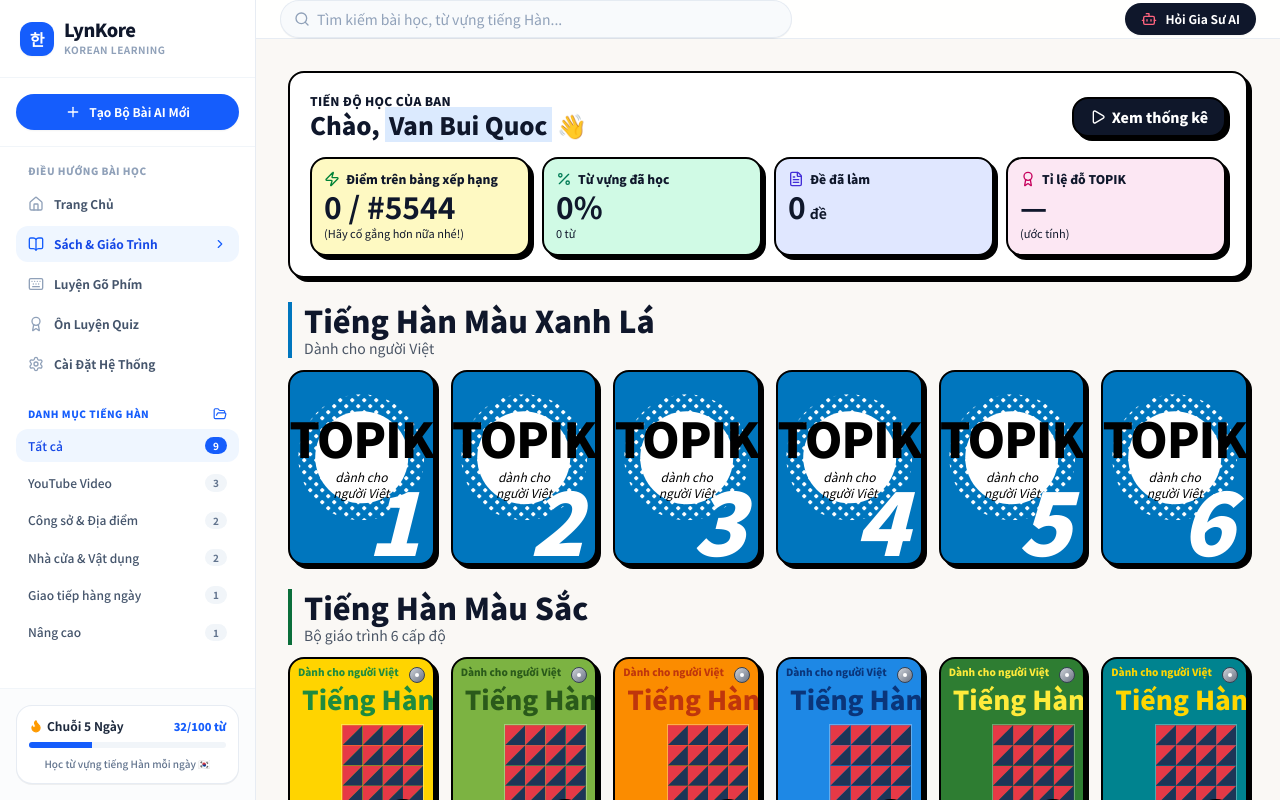
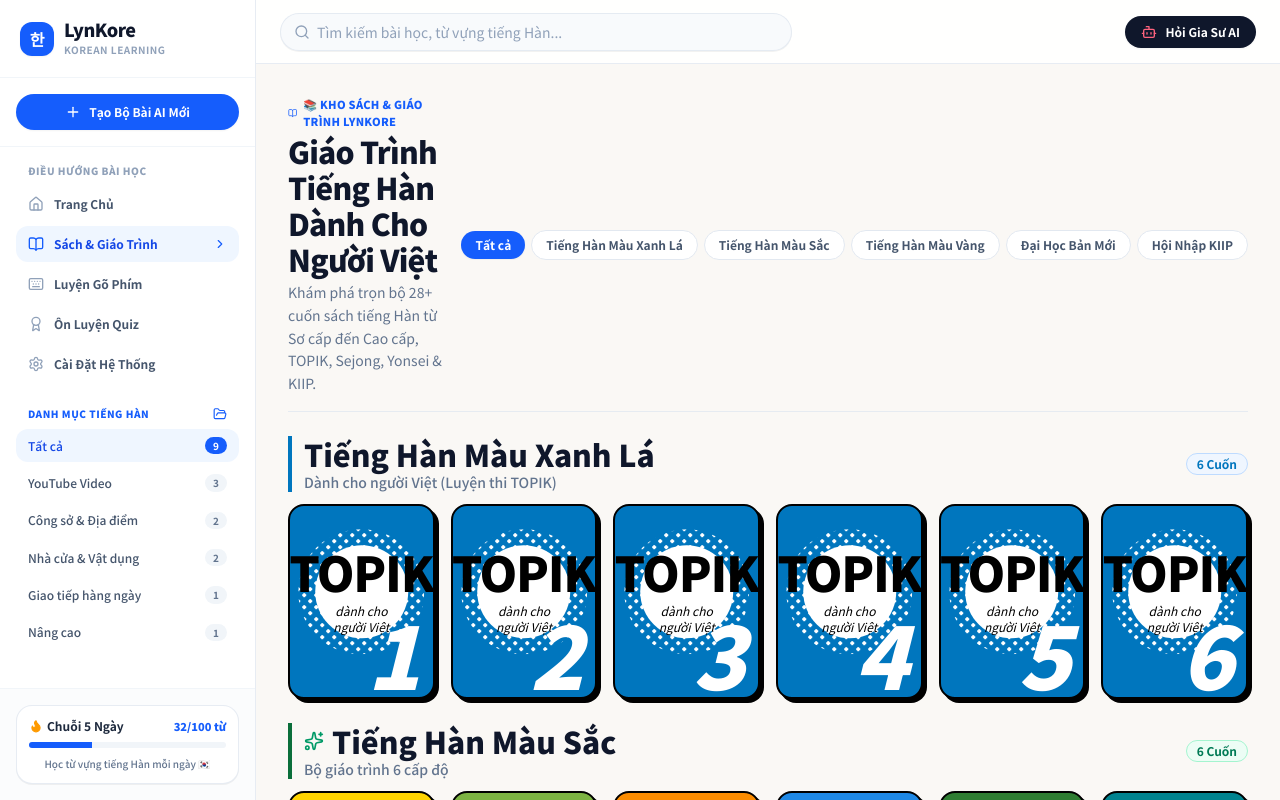
Before and after one commit to bbqqvv/korean-mcp, a Next.js app: page /books in a window 1280 px wide. Built offline with nearby package versions, Linux system fonts and the light colour scheme.

Commit message:
feat(books): remove progress stats card and clean up header while keeping exact book cards

```diff
--- a/src/app/books/page.tsx
+++ b/src/app/books/page.tsx
@@ -7,12 +7,52 @@
 import CreateDeckModal from '@/components/create-deck-modal';
 import AITutorDrawer from '@/components/ai-tutor-drawer';
 import { useTheme } from '@/lib/theme-context';
+import { BookOpen, Sparkles, Bookmark, GraduationCap, FileText } from 'lucide-react';
 
 export default function BooksPage() {
   const { themeConfig } = useTheme();
   const [isMobileSidebarOpen, setIsMobileSidebarOpen] = useState(false);
   const [isCreateModalOpen, setIsCreateModalOpen] = useState(false);
   const [isAITutorOpen, setIsAITutorOpen] = useState(false);
+  const [selectedCategory, setSelectedCategory] = useState<string>('Tất cả');
+  const [searchQuery, setSearchQuery] = useState<string>('');
+
+  const categories = [
+    'Tất cả',
+    'Tiếng Hàn Màu Xanh Lá',
+    'Tiếng Hàn Màu Sắc',
+    'Tiếng Hàn Màu Vàng',
+    'Đại Học Bản Mới',
+    'Hội Nhập KIIP'
+  ];
+
+  // SVG component for Yonsei Banner
+  const YonseiBannerSVG = () => (
+    <svg viewBox="0 0 400 110" preserveAspectRatio="xMidYMid slice" className="w-full h-full" aria-hidden="true">
+      <rect x="0" y="0" width="400" height="110" fill="#ffffff" />
+      <circle cx="200" cy="55" r="38" fill="#F4A261" opacity="0.35" />
+      <g>
+        <path d="M 14 26 Q 22 18 30 26 Z" fill="#F4C45A" />
+        <circle cx="22" cy="32" r="7" fill="#F5D6A9" />
+        <circle cx="19.5" cy="31" r="0.8" fill="#333" />
+        <circle cx="24.5" cy="31" r="0.8" fill="#333" />
+        <circle cx="18" cy="34" r="1" fill="#F2A0AA" />
+        <circle cx="26" cy="34" r="1" fill="#F2A0AA" />
+        <path d="M 14 39 L 30 39 L 36 60 L 8 60 Z" fill="#E11D2A" />
+        <path d="M 14 39 L 30 39 L 28 43 L 16 43 Z" fill="#ffffff" />
+      </g>
+      <g>
+        <circle cx="68" cy="28" r="6" fill="#F4C45A" />
+        <circle cx="65" cy="33.2" r="6" fill="#F4C45A" />
+        <circle cx="59" cy="33.2" r="6" fill="#F4C45A" />
+        <circle cx="56" cy="28" r="6" fill="#F4C45A" />
+        <circle cx="59" cy="22.8" r="6" fill="#F4C45A" />
+        <circle cx="65" cy="22.8" r="6" fill="#F4C45A" />
+        <circle cx="62" cy="28" r="4.5" fill="#E11D2A" />
+        <circle cx="62" cy="28" r="2.1" fill="#ffffff" />
+      </g>
+    </svg>
+  );
 
   return (
     <div className={`flex h-screen ${themeConfig.canvasBg} ${themeConfig.canvasText} overflow-hidden font-sans`}>
@@ -24,166 +64,63 @@
 
       <div className="flex-1 flex flex-col min-w-0 h-full overflow-hidden">
         <Header
+          searchQuery={searchQuery}
+          onSearchChange={(q) => setSearchQuery(q)}
           onOpenMobileSidebar={() => setIsMobileSidebarOpen(true)}
           onOpenCreateModal={() => setIsCreateModalOpen(true)}
           onOpenAITutor={() => setIsAITutorOpen(true)}
         />
 
-        <main className="relative flex flex-col gap-6 min-h-[calc(98vh-24px)] px-4 lg:px-8 py-8 max-w-[1215px] mx-auto w-full overflow-y-auto pb-32 md:pb-16">
-          {/* USER PROGRESS DASHBOARD CARD */}
-          <div className="w-full bg-secondary-background border-2 border-border rounded-base shadow-shadow p-4 lg:p-5 flex flex-col gap-4">
-            <div className="flex items-center justify-between gap-3 flex-wrap">
-              <div>
-                <p className="text-xs text-foreground/60 font-heading uppercase tracking-wide">
-                  Tiến độ học của bạn
+        <main className="flex-1 overflow-y-auto p-4 sm:p-6 lg:p-8 space-y-6 pb-28 md:pb-12 max-w-6xl w-full mx-auto [-ms-overflow-style:none] [scrollbar-width:none] [&::-webkit-scrollbar]:hidden">
+          {/* CLEAN ELEGANT PAGE HEADER (STATS REMOVED) */}
+          <div className="flex flex-col sm:flex-row sm:items-center justify-between gap-4 border-b border-slate-200/80 pb-4">
+            <div className="space-y-1">
+              <div className="flex items-center gap-2">
+                <span className={`text-[11px] ${themeConfig.primaryText} font-extrabold tracking-wide uppercase flex items-center gap-1.5`}>
+                  <BookOpen className="w-3.5 h-3.5" /> 📚 KHO SÁCH &amp; GIÁO TRÌNH LYNKORE
+                </span>
+              </div>
+              <h1 className="text-xl sm:text-2xl lg:text-3xl font-black text-slate-900 tracking-tight">
+                Giáo Trình Tiếng Hàn Dành Cho Người Việt
+              </h1>
+              <p className="text-xs sm:text-sm text-slate-500 max-w-2xl leading-relaxed">
+                Khám phá trọn bộ 28+ cuốn sách tiếng Hàn từ Sơ cấp đến Cao cấp, TOPIK, Sejong, Yonsei &amp; KIIP.
               </p>
-                <h2 className="text-xl lg:text-2xl font-heading">
-                  Chào, <span className="bg-blue-100 px-1">Van Bui Quoc</span> 👋
-                </h2>
             </div>
 
-              <Link
-                className="inline-flex items-center gap-1.5 bg-main text-main-foreground px-4 py-2 rounded-base border-2 border-border font-heading text-sm shadow-shadow hover:translate-x-boxShadowX hover:translate-y-boxShadowY hover:shadow-none transition-all cursor-pointer"
-                href="/review"
+            {/* CATEGORY FILTER PILLS */}
+            <div className="flex items-center gap-1.5 overflow-x-auto pb-1 sm:pb-0 shrink-0 [-ms-overflow-style:none] [scrollbar-width:none] [&::-webkit-scrollbar]:hidden">
+              {categories.map((cat) => (
+                <button
+                  key={cat}
+                  onClick={() => setSelectedCategory(cat)}
+                  className={`px-3.5 py-1.5 rounded-full text-xs font-bold transition-all shrink-0 ${
+                    selectedCategory === cat
+                      ? `${themeConfig.primaryBg} text-white shadow-xs`
+                      : 'bg-white border border-slate-200 text-slate-600 hover:text-slate-900 hover:bg-slate-50'
+                  }`}
                 >
-                <svg
-                  xmlns="http://www.w3.org/2000/svg"
-                  width="24"
-                  height="24"
-                  viewBox="0 0 24 24"
-                  fill="none"
-                  stroke="currentColor"
-                  strokeWidth="2"
-                  strokeLinecap="round"
-                  strokeLinejoin="round"
-                  className="lucide lucide-play h-4 w-4"
-                  aria-hidden="true"
-                >
-                  <path d="M5 5a2 2 0 0 1 3.008-1.728l11.997 6.998a2 2 0 0 1 .003 3.458l-12 7A2 2 0 0 1 5 19z" />
-                </svg>
-                Xem thống kê
-              </Link>
-            </div>
-
-            <div className="grid grid-cols-2 lg:grid-cols-4 gap-3">
-              {/* Stat 1 */}
-              <div className="rounded-base border-2 border-border shadow-shadow p-3 flex flex-col gap-1 bg-yellow-100">
-                <div className="flex items-center gap-1.5 text-xs font-heading text-foreground/70">
-                  <svg
-                    xmlns="http://www.w3.org/2000/svg"
-                    width="24"
-                    height="24"
-                    viewBox="0 0 24 24"
-                    fill="none"
-                    stroke="currentColor"
-                    strokeWidth="2"
-                    strokeLinecap="round"
-                    strokeLinejoin="round"
-                    className="lucide lucide-zap h-4 w-4 text-green-700"
-                    aria-hidden="true"
-                  >
-                    <path d="M4 14a1 1 0 0 1-.78-1.63l9.9-10.2a.5.5 0 0 1 .86.46l-1.92 6.02A1 1 0 0 0 13 10h7a1 1 0 0 1 .78 1.63l-9.9 10.2a.5.5 0 0 1-.86-.46l1.92-6.02A1 1 0 0 0 11 14z" />
-                  </svg>
-                  Điểm trên bảng xếp hạng
-                </div>
-                <div className="text-2xl lg:text-3xl font-bold leading-none">0 / #5544</div>
-                <p className="text-[11px] text-foreground/60">(Hãy cố gắng hơn nữa nhé!)</p>
-              </div>
-
-              {/* Stat 2 */}
-              <div className="rounded-base border-2 border-border shadow-shadow p-3 flex flex-col gap-1 bg-emerald-100">
-                <div className="flex items-center gap-1.5 text-xs font-heading text-foreground/70">
-                  <svg
-                    xmlns="http://www.w3.org/2000/svg"
-                    width="24"
-                    height="24"
-                    viewBox="0 0 24 24"
-                    fill="none"
-                    stroke="currentColor"
-                    strokeWidth="2"
-                    strokeLinecap="round"
-                    strokeLinejoin="round"
-                    className="lucide lucide-percent h-4 w-4 text-emerald-700"
-                    aria-hidden="true"
-                  >
-                    <line x1="19" x2="5" y1="5" y2="19" />
-                    <circle cx="6.5" cy="6.5" r="2.5" />
-                    <circle cx="17.5" cy="17.5" r="2.5" />
-                  </svg>
-                  Từ vựng đã học
-                </div>
-                <div className="text-2xl lg:text-3xl font-bold leading-none">0%</div>
-                <p className="text-[11px] text-foreground/60">0 từ</p>
-              </div>
-
-              {/* Stat 3 */}
-              <Link
-                className="rounded-base border-2 border-border shadow-shadow p-3 flex flex-col gap-1 bg-indigo-100 transition-all cursor-pointer hover:translate-x-boxShadowX hover:translate-y-boxShadowY hover:shadow-none"
-                href="/topik/lich-su"
-              >
-                <div className="flex items-center gap-1.5 text-xs font-heading text-foreground/70">
-                  <svg
-                    xmlns="http://www.w3.org/2000/svg"
-                    width="24"
-                    height="24"
-                    viewBox="0 0 24 24"
-                    fill="none"
-                    stroke="currentColor"
-                    strokeWidth="2"
-                    strokeLinecap="round"
-                    strokeLinejoin="round"
-                    className="lucide lucide-file-text h-4 w-4 text-indigo-700"
-                    aria-hidden="true"
-                  >
-                    <path d="M6 22a2 2 0 0 1-2-2V4a2 2 0 0 1 2-2h8a2.4 2.4 0 0 1 1.704.706l3.588 3.588A2.4 2.4 0 0 1 20 8v12a2 2 0 0 1-2 2z" />
-                    <path d="M14 2v5a1 1 0 0 0 1 1h5" />
-                    <path d="M10 9H8" />
-                    <path d="M16 13H8" />
-                    <path d="M16 17H8" />
-                  </svg>
-                  Đề đã làm
-                </div>
-                <div className="text-2xl lg:text-3xl font-bold leading-none">
-                  0<span className="ml-1 text-sm font-base text-foreground/60">đề</span>
-                </div>
-              </Link>
-
-              {/* Stat 4 */}
-              <Link
-                className="rounded-base border-2 border-border shadow-shadow p-3 flex flex-col gap-1 bg-pink-100 transition-all cursor-pointer hover:translate-x-boxShadowX hover:translate-y-boxShadowY hover:shadow-none"
-                href="/topik/lich-su"
-              >
-                <div className="flex items-center gap-1.5 text-xs font-heading text-foreground/70">
-                  <svg
-                    xmlns="http://www.w3.org/2000/svg"
-                    width="24"
-                    height="24"
-                    viewBox="0 0 24 24"
-                    fill="none"
-                    stroke="currentColor"
-                    strokeWidth="2"
-                    strokeLinecap="round"
-                    strokeLinejoin="round"
-                    className="lucide lucide-award h-4 w-4 text-pink-700"
-                    aria-hidden="true"
-                  >
-                    <path d="m15.477 12.89 1.515 8.526a.5.5 0 0 1-.81.47l-3.58-2.687a1 1 0 0 0-1.197 0l-3.586 2.686a.5.5 0 0 1-.81-.469l1.514-8.526" />
-                    <circle cx="12" cy="8" r="6" />
-                  </svg>
-                  Tỉ lệ đỗ TOPIK
-                </div>
-                <div className="text-2xl lg:text-3xl font-bold leading-none">—</div>
-                <p className="text-[11px] text-foreground/60">(ước tính)</p>
-              </Link>
+                  {cat}
+                </button>
+              ))}
             </div>
           </div>
 
           {/* SECTION 1: TIẾNG HÀN MÀU XANH LÁ */}
+          {(selectedCategory === 'Tất cả' || selectedCategory === 'Tiếng Hàn Màu Xanh Lá') && (
             <section className="flex flex-col gap-3">
-            <header className="border-l-4 border-[#0076BE] pl-3">
-              <h2 className="font-heading text-2xl lg:text-3xl">Tiếng Hàn Màu Xanh Lá</h2>
-              <p className="text-sm text-gray-600">Dành cho người Việt</p>
+              <header className="border-l-4 border-[#0076BE] pl-3 flex items-center justify-between">
+                <div>
+                  <h2 className="font-heading text-xl sm:text-2xl lg:text-3xl text-slate-900 flex items-center gap-2">
+                    Tiếng Hàn Màu Xanh Lá
+                  </h2>
+                  <p className="text-xs sm:text-sm text-slate-500 font-medium">Dành cho người Việt (Luyện thi TOPIK)</p>
+                </div>
+                <span className="px-2.5 py-0.5 bg-blue-50 text-[#0076BE] border border-blue-200 rounded-full text-xs font-bold">
+                  6 Cuốn
+                </span>
               </header>
+
               <div className="grid grid-cols-3 sm:grid-cols-4 lg:grid-cols-6 gap-3 sm:gap-4">
                 {[
                   { href: '/course/so-cap-1', num: '1' },
@@ -226,13 +163,23 @@
                 ))}
               </div>
             </section>
+          )}
 
           {/* SECTION 2: TIẾNG HÀN MÀU SẮC */}
+          {(selectedCategory === 'Tất cả' || selectedCategory === 'Tiếng Hàn Màu Sắc') && (
             <section className="flex flex-col gap-3">
-            <header className="border-l-4 border-[#0a6e3a] pl-3">
-              <h2 className="font-heading text-2xl lg:text-3xl">Tiếng Hàn Màu Sắc</h2>
-              <p className="text-sm text-gray-600">Bộ giáo trình 6 cấp độ</p>
+              <header className="border-l-4 border-[#0a6e3a] pl-3 flex items-center justify-between">
+                <div>
+                  <h2 className="font-heading text-xl sm:text-2xl lg:text-3xl text-slate-900 flex items-center gap-2">
+                    <Sparkles className="w-5 h-5 text-emerald-600 inline-block" /> Tiếng Hàn Màu Sắc
+                  </h2>
+                  <p className="text-xs sm:text-sm text-slate-500 font-medium">Bộ giáo trình 6 cấp độ</p>
+                </div>
+                <span className="px-2.5 py-0.5 bg-emerald-50 text-emerald-700 border border-emerald-200 rounded-full text-xs font-bold">
+                  6 Cuốn
+                </span>
               </header>
+
               <div className="grid grid-cols-3 sm:grid-cols-4 lg:grid-cols-6 gap-3 sm:gap-4">
                 {[
                   { href: '/course/seoul-1', bg: 'rgb(255, 212, 0)', textColor: 'rgb(30, 139, 63)', badgeBg: 'rgb(30, 139, 63)', num: '1' },
@@ -302,13 +249,23 @@
                 ))}
               </div>
             </section>
+          )}
 
           {/* SECTION 3: TIẾNG HÀN MÀU VÀNG */}
+          {(selectedCategory === 'Tất cả' || selectedCategory === 'Tiếng Hàn Màu Vàng') && (
             <section className="flex flex-col gap-3">
-            <header className="border-l-4 border-[#B27B3E] pl-3">
-              <h2 className="font-heading text-2xl lg:text-3xl">Tiếng Hàn Màu Vàng</h2>
-              <p className="text-sm text-gray-600">Giáo trình tiếng Hàn của Vua</p>
+              <header className="border-l-4 border-[#B27B3E] pl-3 flex items-center justify-between">
+                <div>
+                  <h2 className="font-heading text-xl sm:text-2xl lg:text-3xl text-slate-900 flex items-center gap-2">
+                    <Bookmark className="w-5 h-5 text-[#B27B3E] inline-block" /> Tiếng Hàn Màu Vàng
+                  </h2>
+                  <p className="text-xs sm:text-sm text-slate-500 font-medium">Giáo trình tiếng Hàn của Vua (Sejong)</p>
+                </div>
+                <span className="px-2.5 py-0.5 bg-amber-50 text-[#B27B3E] border border-amber-200 rounded-full text-xs font-bold">
+                  8 Cuốn
+                </span>
               </header>
+
               <div className="grid grid-cols-3 sm:grid-cols-4 lg:grid-cols-6 gap-3 sm:gap-4">
                 {[1, 2, 3, 4, 5, 6, 7, 8].map((num) => (
                   <Link key={num} href={`/course/sejong-${num}`}>
@@ -350,13 +307,23 @@
                 ))}
               </div>
             </section>
+          )}
 
           {/* SECTION 4: TIẾNG HÀN ĐẠI HỌC BẢN MỚI */}
+          {(selectedCategory === 'Tất cả' || selectedCategory === 'Đại Học Bản Mới') && (
             <section className="flex flex-col gap-3">
-            <header className="border-l-4 border-[#E11D2A] pl-3">
-              <h2 className="font-heading text-2xl lg:text-3xl">Tiếng Hàn Đại Học Bản Mới</h2>
-              <p className="text-sm text-gray-600">Trọng tâm từ vựng &amp; ngữ pháp</p>
+              <header className="border-l-4 border-[#E11D2A] pl-3 flex items-center justify-between">
+                <div>
+                  <h2 className="font-heading text-xl sm:text-2xl lg:text-3xl text-slate-900 flex items-center gap-2">
+                    <GraduationCap className="w-5 h-5 text-[#E11D2A] inline-block" /> Tiếng Hàn Đại Học Bản Mới
+                  </h2>
+                  <p className="text-xs sm:text-sm text-slate-500 font-medium">Trọng tâm từ vựng &amp; ngữ pháp (Yonsei)</p>
+                </div>
+                <span className="px-2.5 py-0.5 bg-rose-50 text-[#E11D2A] border border-rose-200 rounded-full text-xs font-bold">
+                  6 Cuốn
+                </span>
               </header>
+
               <div className="grid grid-cols-3 sm:grid-cols-4 lg:grid-cols-6 gap-3 sm:gap-4">
                 {[
                   { num: 1, color: 'rgb(91, 127, 184)' },
@@ -369,46 +336,12 @@
                   <Link key={item.num} href={`/course/yonsei-${item.num}`}>
                     <div className="relative aspect-[3/4] rounded-base border-2 border-border shadow-shadow overflow-hidden transition-all bg-white cursor-pointer hover:translate-x-boxShadowX hover:translate-y-boxShadowY hover:shadow-none">
                       <div className="absolute inset-x-0 top-0 h-[24%]">
-                      <svg viewBox="0 0 400 110" preserveAspectRatio="xMidYMid slice" className="w-full h-full" aria-hidden="true">
-                        <rect x="0" y="0" width="400" height="110" fill="#ffffff" />
-                        <circle cx="200" cy="55" r="38" fill="#F4A261" opacity="0.35" />
-                        <g>
-                          <path d="M 14 26 Q 22 18 30 26 Z" fill="#F4C45A" />
-                          <circle cx="22" cy="32" r="7" fill="#F5D6A9" />
-                          <circle cx="19.5" cy="31" r="0.8" fill="#333" />
-                          <circle cx="24.5" cy="31" r="0.8" fill="#333" />
-                          <circle cx="18" cy="34" r="1" fill="#F2A0AA" />
-                          <circle cx="26" cy="34" r="1" fill="#F2A0AA" />
-                          <path d="M 14 39 L 30 39 L 36 60 L 8 60 Z" fill="#E11D2A" />
-                          <path d="M 14 39 L 30 39 L 28 43 L 16 43 Z" fill="#ffffff" />
-                        </g>
-                        <g>
-                          <circle cx="68" cy="28" r="6" fill="#F4C45A" />
-                          <circle cx="65" cy="33.196" r="6" fill="#F4C45A" />
-                          <circle cx="59" cy="33.196" r="6" fill="#F4C45A" />
-                          <circle cx="56" cy="28" r="6" fill="#F4C45A" />
-                          <circle cx="59" cy="22.803" r="6" fill="#F4C45A" />
-                          <circle cx="65" cy="22.803" r="6" fill="#F4C45A" />
-                          <circle cx="62" cy="28" r="4.5" fill="#E11D2A" />
-                          <circle cx="62" cy="28" r="2.1" fill="#ffffff" />
-                        </g>
-                      </svg>
+                        <YonseiBannerSVG />
                       </div>
                       <div className="absolute inset-x-0 bottom-[6%] h-[24%]">
-                      <svg viewBox="0 0 400 110" preserveAspectRatio="xMidYMid slice" className="w-full h-full" aria-hidden="true" style={{ transform: 'scaleY(-1)' }}>
-                        <rect x="0" y="0" width="400" height="110" fill="#ffffff" />
-                        <circle cx="200" cy="55" r="38" fill="#F4A261" opacity="0.35" />
-                        <g>
-                          <path d="M 14 26 Q 22 18 30 26 Z" fill="#F4C45A" />
-                          <circle cx="22" cy="32" r="7" fill="#F5D6A9" />
-                          <circle cx="19.5" cy="31" r="0.8" fill="#333" />
-                          <circle cx="24.5" cy="31" r="0.8" fill="#333" />
-                          <circle cx="18" cy="34" r="1" fill="#F2A0AA" />
-                          <circle cx="26" cy="34" r="1" fill="#F2A0AA" />
-                          <path d="M 14 39 L 30 39 L 36 60 L 8 60 Z" fill="#E11D2A" />
-                          <path d="M 14 39 L 30 39 L 28 43 L 16 43 Z" fill="#ffffff" />
-                        </g>
-                      </svg>
+                        <div className="w-full h-full transform -scale-y-100">
+                          <YonseiBannerSVG />
+                        </div>
                       </div>
                       <div className="absolute top-[40%] left-[6%] right-[6%] flex items-start">
                         <div className="flex-1 min-w-0 leading-[0.95] text-center">
@@ -430,13 +363,23 @@
                 ))}
               </div>
             </section>
+          )}
 
-          {/* SECTION 5: TIẾNG HÀN HỘI NHẬP (EXACT USER CODE FOR KIIP 1 & KIIP 3) */}
+          {/* SECTION 5: TIẾNG HÀN HỘI NHẬP (KIIP) */}
+          {(selectedCategory === 'Tất cả' || selectedCategory === 'Hội Nhập KIIP') && (
             <section className="flex flex-col gap-3">
-            <header className="border-l-4 border-emerald-600 pl-3">
-              <h2 className="font-heading text-2xl lg:text-3xl">Tiếng Hàn Hội Nhập</h2>
-              <p className="text-sm text-gray-600">Giáo trình tiếng Hàn hội nhập xã hội Hàn Quốc (KIIP)</p>
+              <header className="border-l-4 border-emerald-600 pl-3 flex items-center justify-between">
+                <div>
+                  <h2 className="font-heading text-xl sm:text-2xl lg:text-3xl text-slate-900 flex items-center gap-2">
+                    <FileText className="w-5 h-5 text-emerald-600 inline-block" /> Tiếng Hàn Hội Nhập
+                  </h2>
+                  <p className="text-xs sm:text-sm text-slate-500 font-medium">Giáo trình tiếng Hàn hội nhập xã hội Hàn Quốc (KIIP)</p>
+                </div>
+                <span className="px-2.5 py-0.5 bg-emerald-50 text-emerald-700 border border-emerald-200 rounded-full text-xs font-bold">
+                  2 Cuốn
+                </span>
               </header>
+
               <div className="grid grid-cols-3 sm:grid-cols-4 lg:grid-cols-6 gap-3 sm:gap-4">
                 {/* KIIP 1 Card */}
                 <Link href="/course/kiip-1">
@@ -632,6 +575,7 @@
                 </Link>
               </div>
             </section>
+          )}
         </main>
       </div>
 
```
Lines whose indentation alone changed are shown as unchanged.
